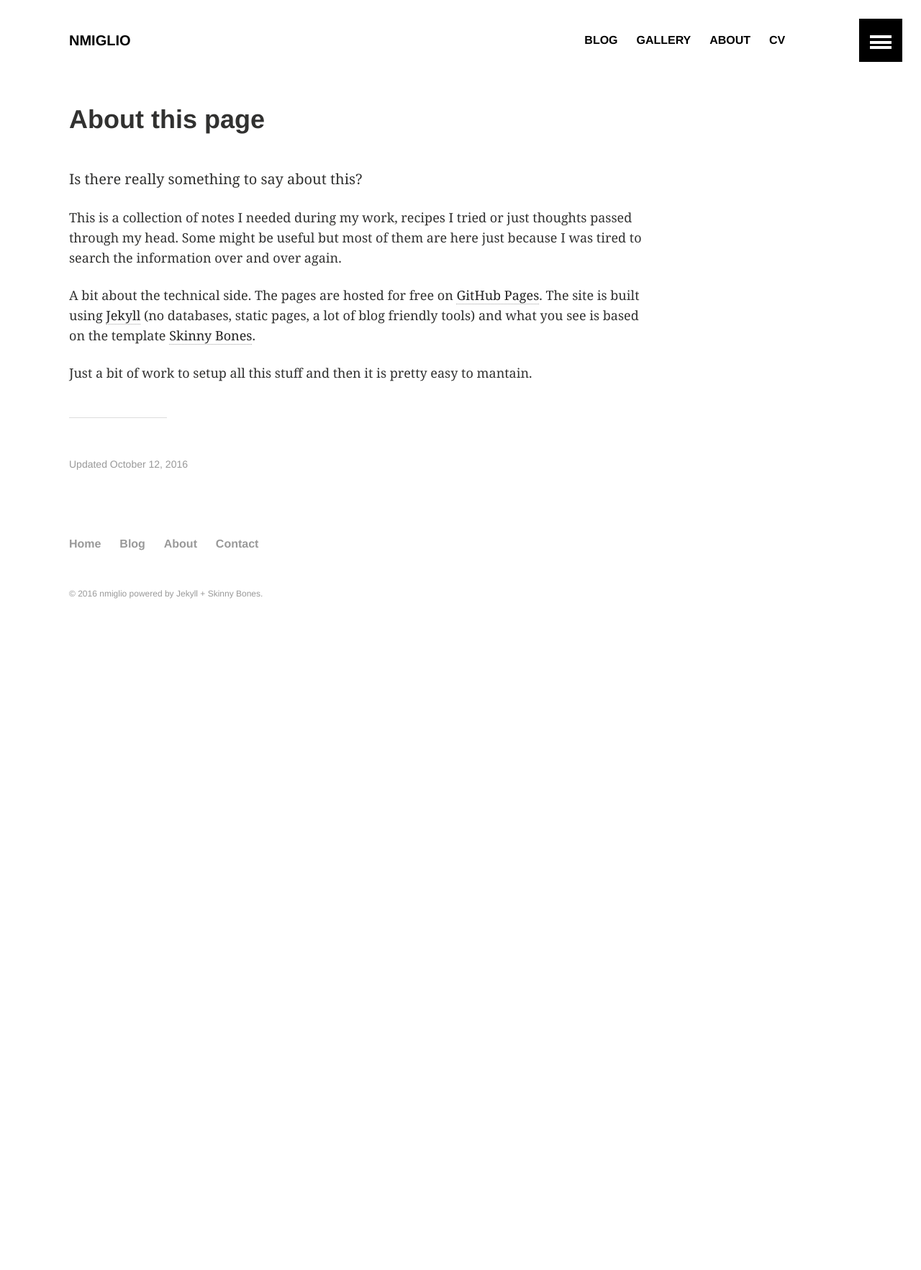
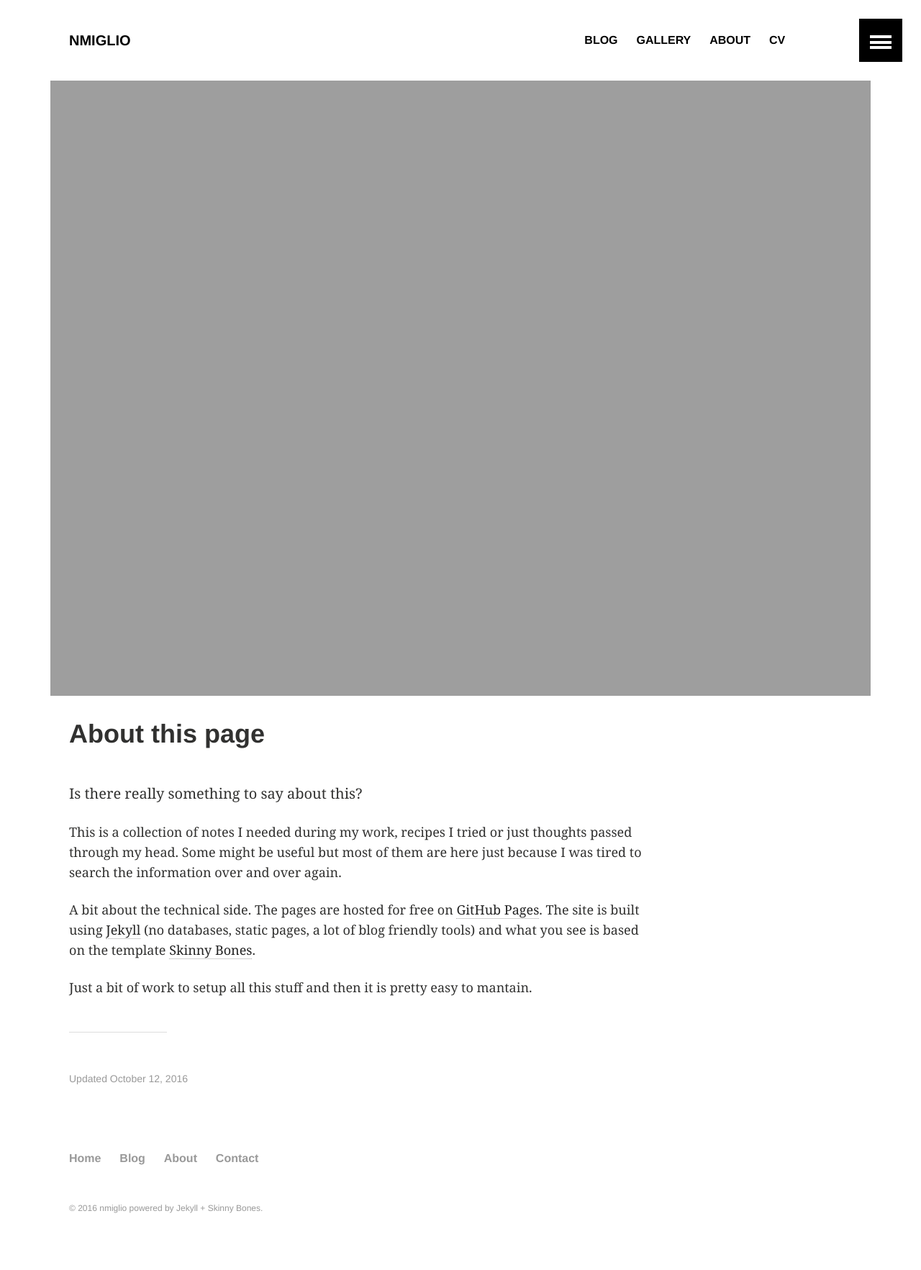
Before and after one commit to nmiglio/nmiglio.github.io, a Jekyll site: the page built from about/index.md, in a window 1280 px wide. Shown: the whole page at 72% size. Built offline with Jekyll 4.4.1, drawn with Linux system fonts in a browser that asks for light colours; before the commit the page ends 911 px from its top, so only the background shows below that.

Commit message:
Update index.md

```diff
--- a/about/index.md
+++ b/about/index.md
@@ -3,6 +3,8 @@ layout: article
 title: "About this page"
 date: 2016-10-12
 modified: 2016-10-12
+image:
+   feature: https://jekyll.github.io/brand/jekyll-logo-light-solid.png
 share: false
 ads: false
 
```
